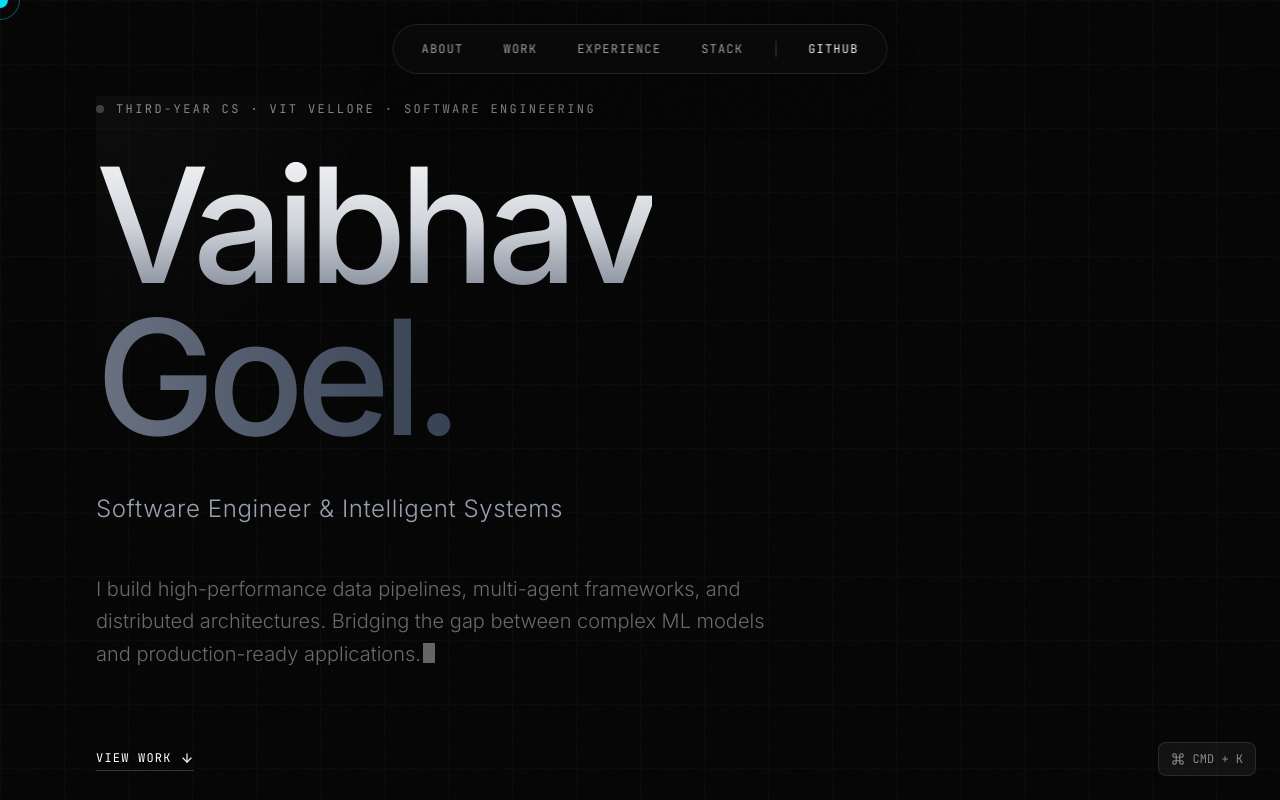
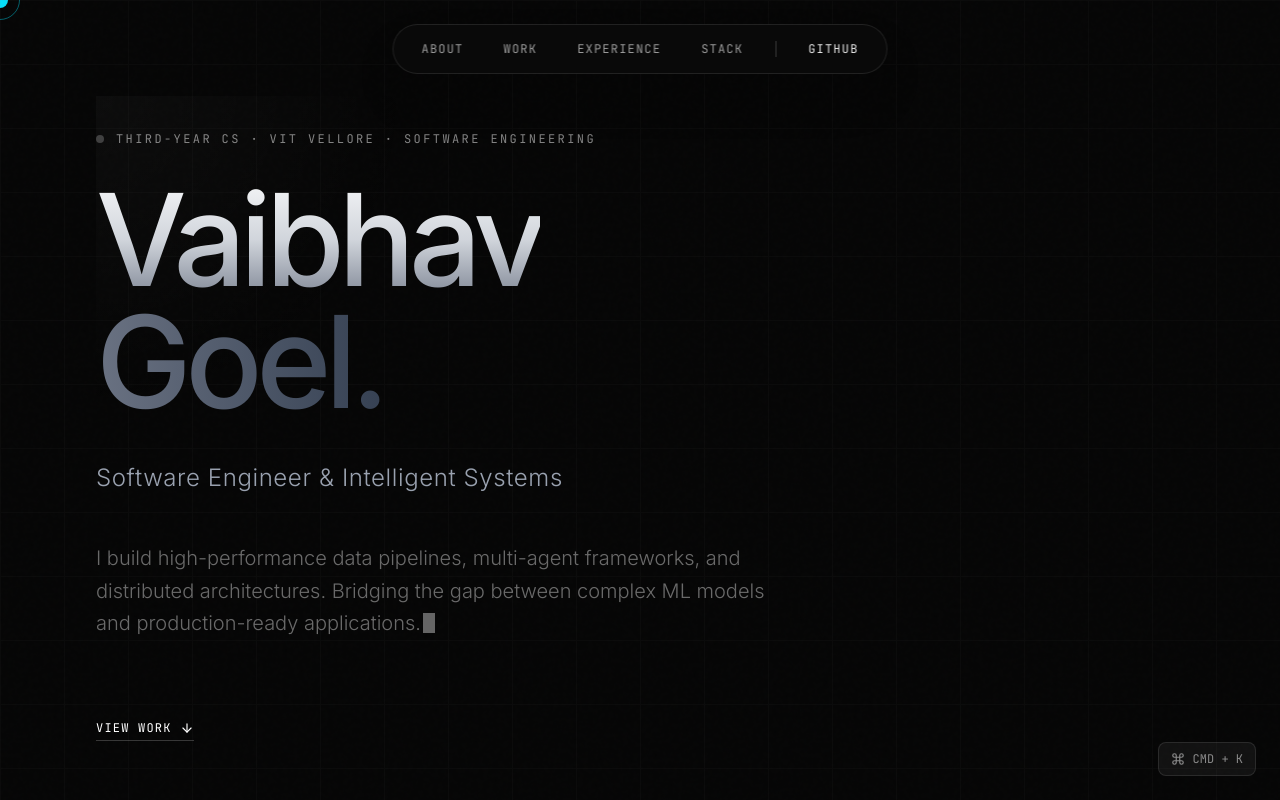
Before and after one commit to Vaibhav8075/Vaibhav-Goel-Portfolio, a React (Vite) app: page / in a window 1280 px wide. Shown: the top 800 px of the page. Built offline with nearby package versions, Linux system fonts and the light colour scheme.

Commit message:
style: scaled down the huge name text slightly

```diff
--- a/src/components/sections/Hero.jsx
+++ b/src/components/sections/Hero.jsx
@@ -46,7 +46,7 @@ export default function Hero() {
           initial={{ opacity: 0, y: 30 }}
           animate={{ opacity: 1, y: 0 }}
           transition={{ duration: 0.8, delay: 0.3 }}
-          className="text-6xl md:text-8xl lg:text-[10rem] font-medium tracking-tighter leading-[0.95]"
+          className="text-6xl md:text-7xl lg:text-[8rem] font-medium tracking-tighter leading-[0.95]"
         >
           <span className="text-transparent bg-clip-text bg-gradient-to-b from-white via-gray-300 to-gray-500">Vaibhav</span> <br />
           <span className="text-transparent bg-clip-text bg-gradient-to-r from-gray-500 to-gray-700">Goel.</span>
```
